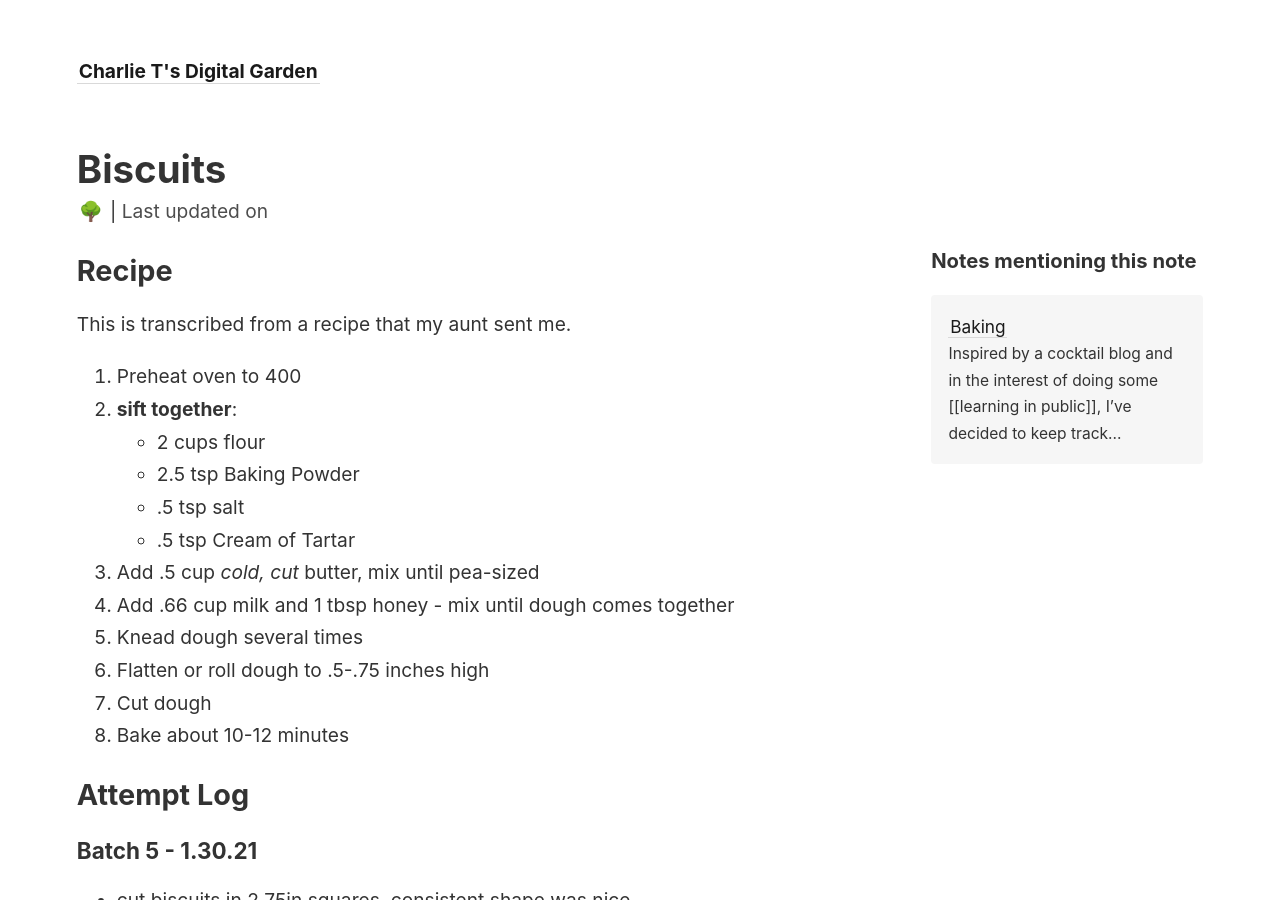
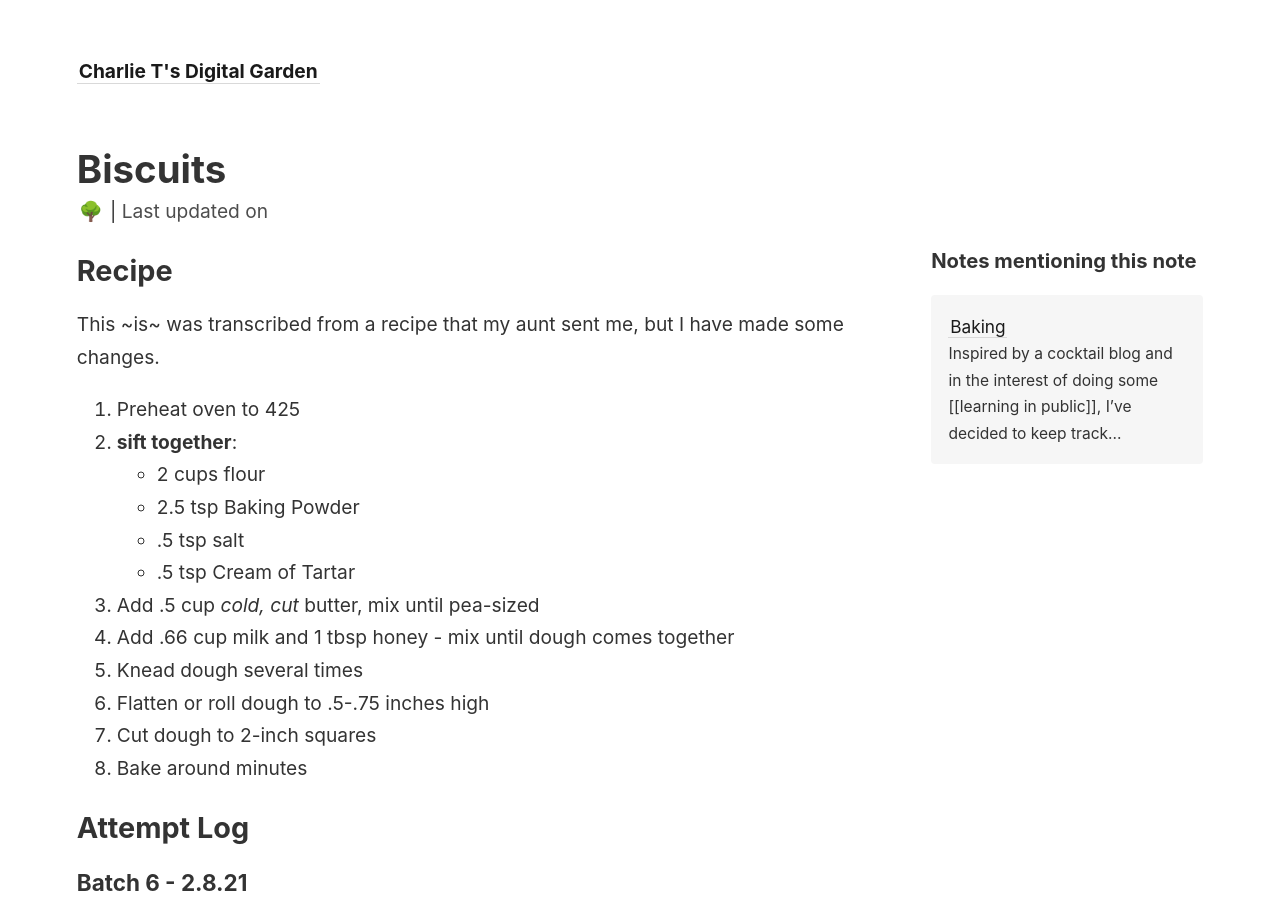
Before and after one commit to rhymeswithvocal/digital-garden, a Jekyll site: the page built from _notes/tarot-or-baking/biscuits.md, in a window 1280 px wide and 900 px high. Built offline with Jekyll 4.4.1, drawn with Linux system fonts in a browser that asks for light colours; some of the changed text lies outside the part shown.

Commit message:
made biscuits

```diff
--- a/_notes/tarot-or-baking/biscuits.md
+++ b/_notes/tarot-or-baking/biscuits.md
@@ -5,9 +5,9 @@ status: branch
 
 ## Recipe
 
-This is transcribed from a recipe that my aunt sent me.
+This ~is~ was transcribed from a recipe that my aunt sent me, but I have made some changes.
 
-1. Preheat oven to 400
+1. Preheat oven to 425
 2. **sift together**:
 	- 2 cups flour
 	- 2.5 tsp Baking Powder
@@ -17,10 +17,16 @@ This is transcribed from a recipe that my aunt sent me.
 4. Add .66 cup milk and 1 tbsp honey - mix until dough comes together
 5. Knead dough several times
 6. Flatten or roll dough to .5-.75 inches high
-7. Cut dough
-8. Bake about 10-12 minutes
+7. Cut dough to 2-inch squares
+8. Bake around  minutes
 
 ## Attempt Log
+
+### Batch 6 - 2.8.21
+- Good rise!
+- Upped heat from 400 to 425, much better color on top and crust on bottom
+- Used chilled rolling pin rather than hands to flatten dough
+- Tried connecting some biscuits, did slightly increase rise but also led to underbaked insides
 
 ### Batch 5 - 1.30.21
 - cut biscuits in 2.75in squares, consistent shape was nice
```
